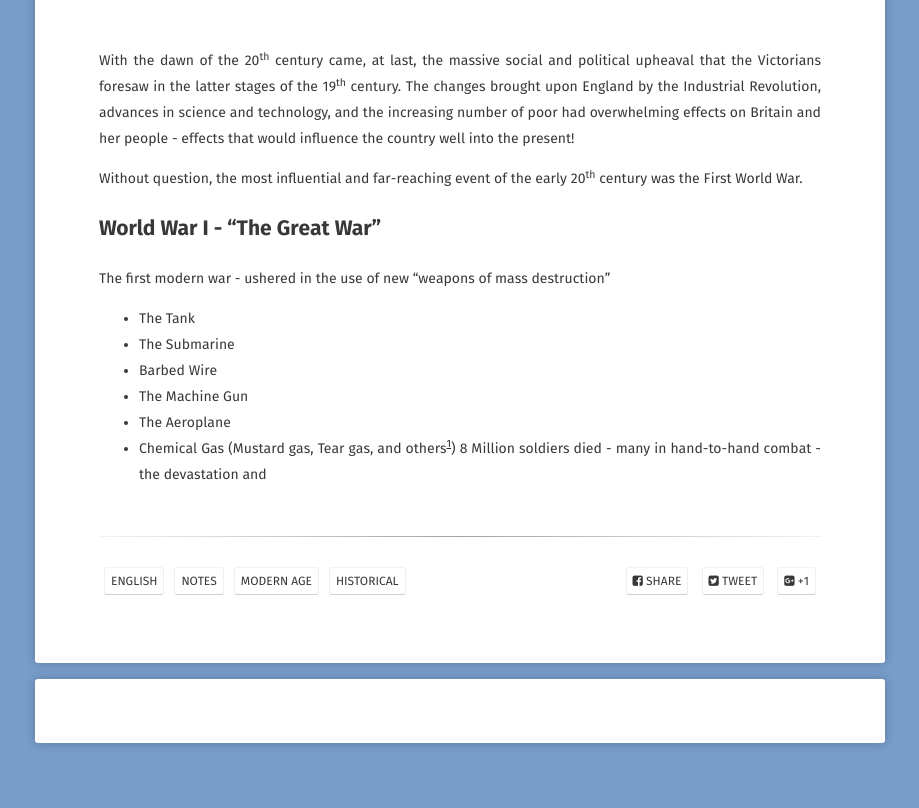
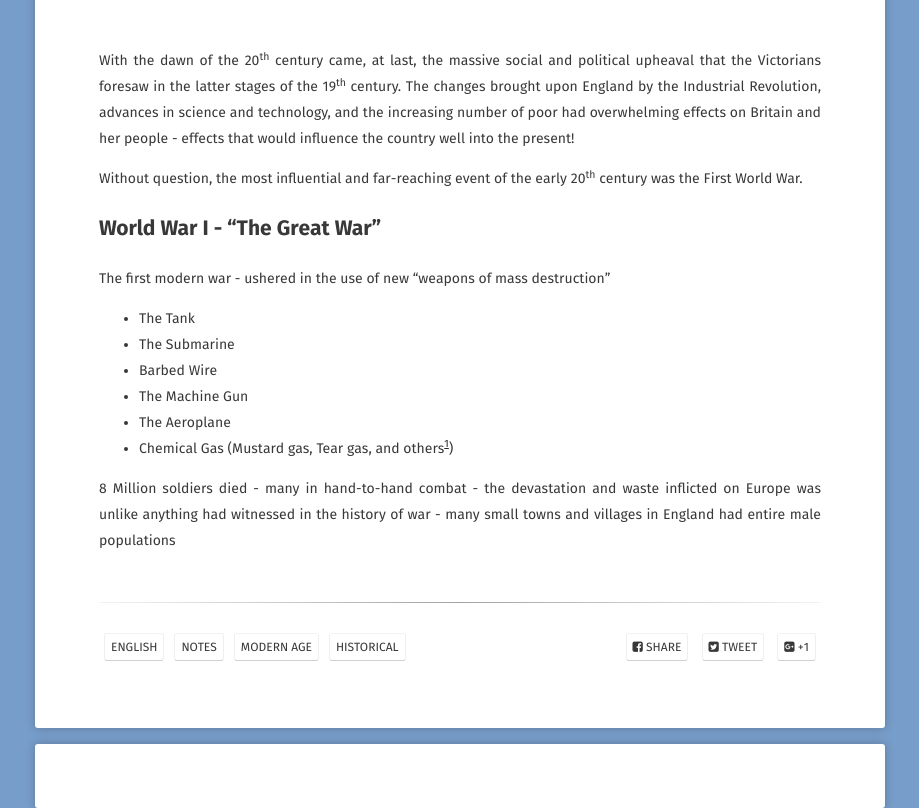
Before and after one commit to EthenStrine/site, a Jekyll site: the page built from _posts/2019-04-17-modern.md, in a window 1280 px wide. Shown: the part 570-1378 px from the top of the page, without its empty margins (180-1099 px from the left). Built offline with Jekyll 4.4.1, drawn with Linux system fonts in a browser that asks for light colours; some web fonts are replaced; comment, search, counter and statistics services are not loaded.

Commit message:
Update 2019-04-17-modern.md

```diff
--- a/_posts/2019-04-17-modern.md
+++ b/_posts/2019-04-17-modern.md
@@ -26,4 +26,5 @@ The first modern war - ushered in the use of new "weapons of mass destruction"
   - The Machine Gun
   - The Aeroplane
   - Chemical Gas (Mustard gas, Tear gas, and others<sup><a href="https://en.wikipedia.org/wiki/Chemical_weapons_in_World_War_I">1</a></sup>)
-  8 Million soldiers died - many in hand-to-hand combat - the devastation and
+
+  8 Million soldiers died - many in hand-to-hand combat - the devastation and waste inflicted on Europe was unlike anything had witnessed in the history of war - many small towns and villages in England had entire male populations
```
